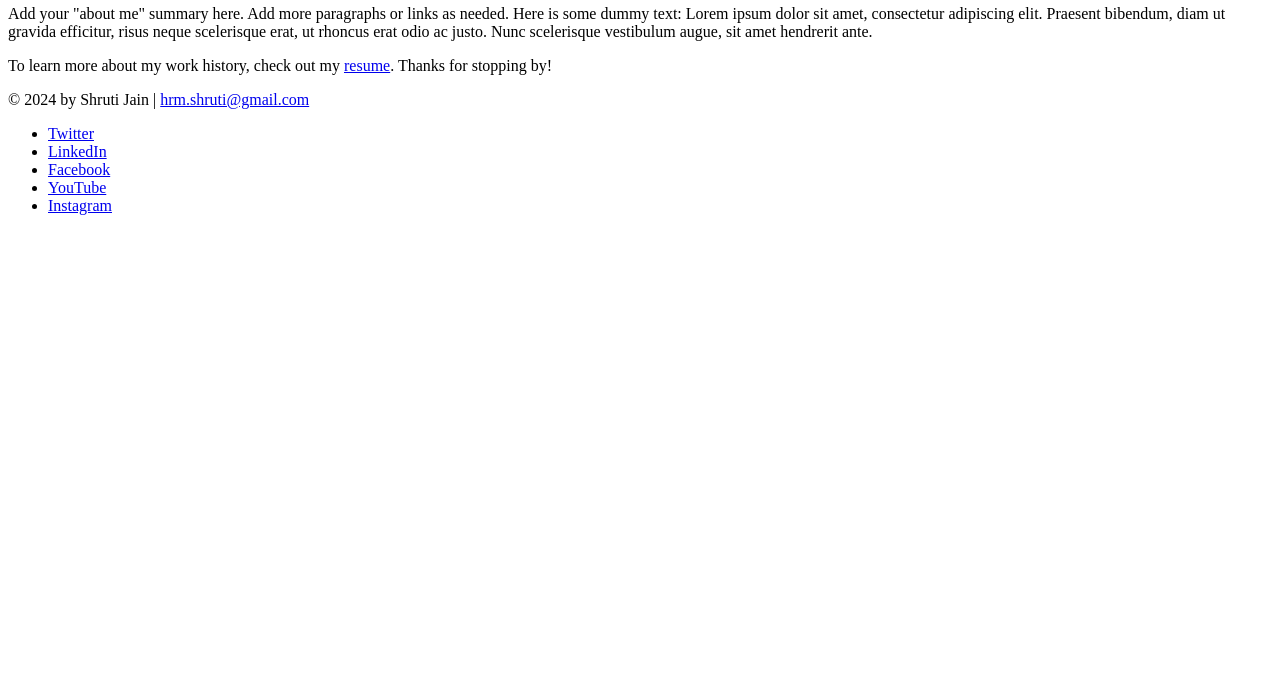
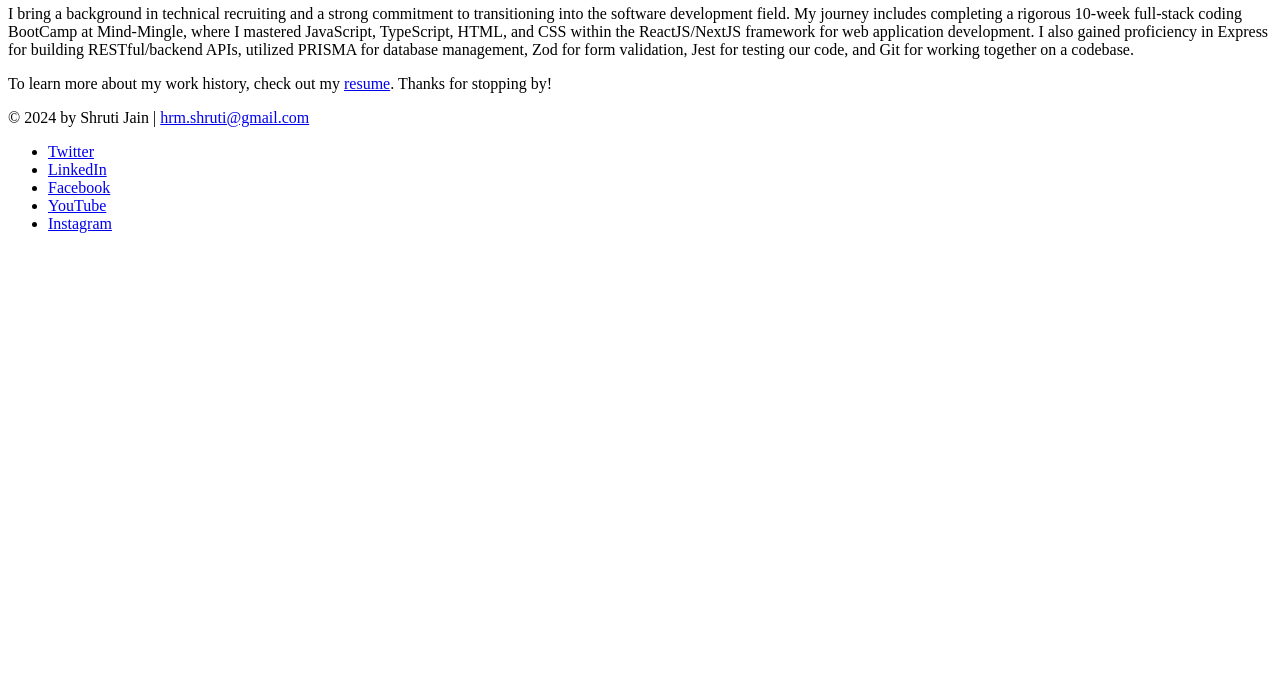
Before and after one commit to JShruti/css-practice, a plain HTML site: page index.html in a window 1280 px wide. Shown: the part 122-800 px from the top of the page. Drawn offline with Linux system fonts and the light colour scheme.

Commit message:
about me

```diff
--- a/index.html
+++ b/index.html
@@ -18,7 +18,7 @@
     <!-- //  ABOUT ME  // -->
     <main>
       <!-- Start content edits below this line. -->
-      <p>Add your "about me" summary here. Add more paragraphs or links as needed. Here is some dummy text: Lorem ipsum dolor sit amet, consectetur adipiscing elit. Praesent bibendum, diam ut gravida efficitur, risus neque scelerisque erat, ut rhoncus erat odio ac justo. Nunc scelerisque vestibulum augue, sit amet hendrerit ante.</p>
+      <p>I bring a background in technical recruiting and a strong commitment to transitioning into the software development field. My journey includes completing a rigorous 10-week full-stack coding BootCamp at Mind-Mingle, where I mastered JavaScript, TypeScript, HTML, and CSS within the ReactJS/NextJS framework for web application development. I also gained proficiency in Express for building RESTful/backend APIs, utilized PRISMA for database management, Zod for form validation, Jest for testing our code, and Git for working together on a codebase.</p>
       <p>To learn more about my work history, check out my <a href="resume.html"> resume</a>. Thanks for stopping by!</p>
 
       <!-- End content edits here. -->
```
